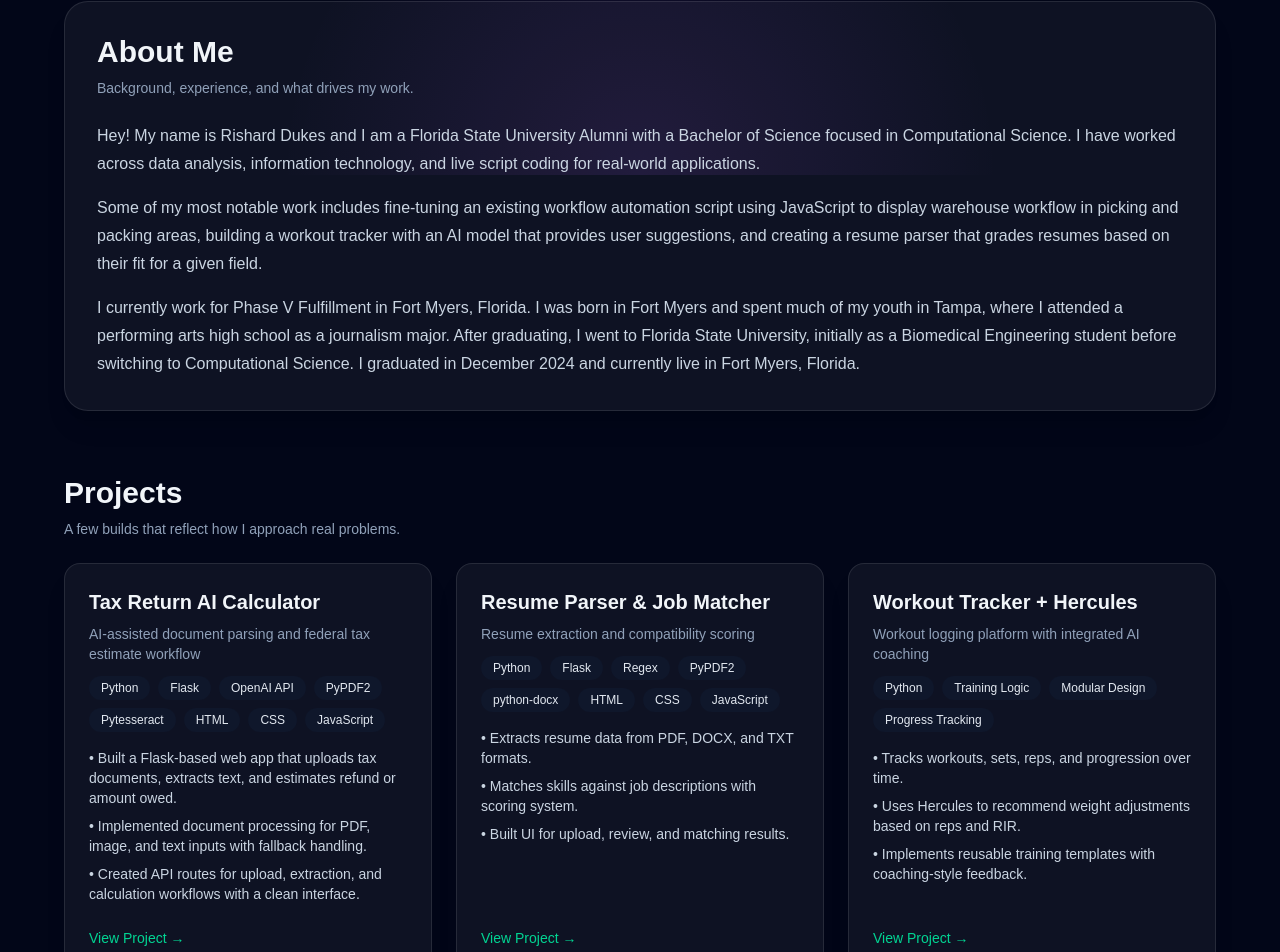
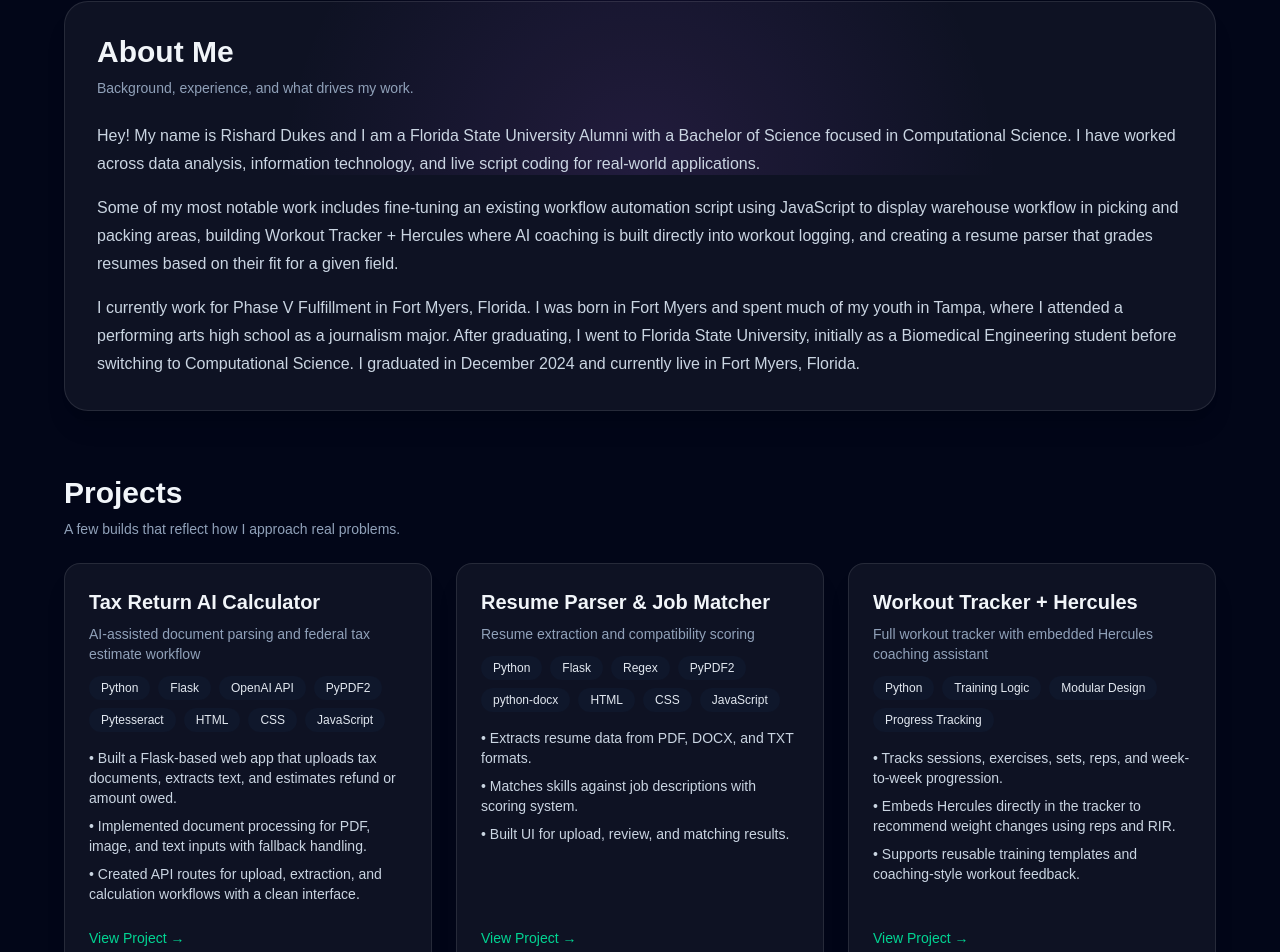
Before and after one commit to RishardDukes/rishard-portfolio-site, a Next.js app: page / in a window 1280 px wide. Shown: the part 625-1577 px from the top of the page. Built offline with nearby package versions, Linux system fonts and the light colour scheme.

Commit message:
Refine Workout Tracker + Hercules project description

```diff
--- a/app/page.tsx
+++ b/app/page.tsx
@@ -36,12 +36,12 @@ export default function RishardPortfolio() {
     },
     {
       title: "Workout Tracker + Hercules",
-      tagline: "Workout logging platform with integrated AI coaching",
+      tagline: "Full workout tracker with embedded Hercules coaching assistant",
       stack: ["Python", "Training Logic", "Modular Design", "Progress Tracking"],
       bullets: [
-        "Tracks workouts, sets, reps, and progression over time.",
-        "Uses Hercules to recommend weight adjustments based on reps and RIR.",
-        "Implements reusable training templates with coaching-style feedback.",
+        "Tracks sessions, exercises, sets, reps, and week-to-week progression.",
+        "Embeds Hercules directly in the tracker to recommend weight changes using reps and RIR.",
+        "Supports reusable training templates and coaching-style workout feedback.",
       ],
       link: "https://github.com/RishardDukes/portfolio",
     },
@@ -143,7 +143,7 @@ export default function RishardPortfolio() {
             </p>
             <p>
               Some of my most notable work includes fine-tuning an existing workflow automation script using JavaScript to display warehouse workflow
-              in picking and packing areas, building a workout tracker with an AI model that provides user suggestions, and creating a resume parser
+              in picking and packing areas, building Workout Tracker + Hercules where AI coaching is built directly into workout logging, and creating a resume parser
               that grades resumes based on their fit for a given field.
             </p>
             <p>
```
